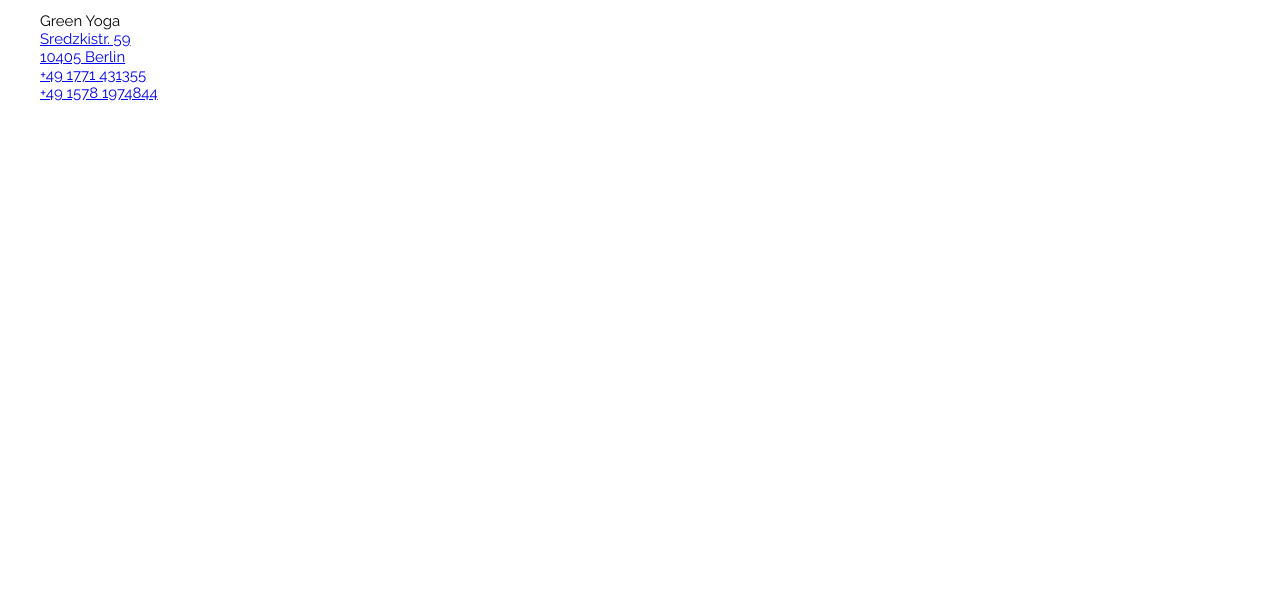
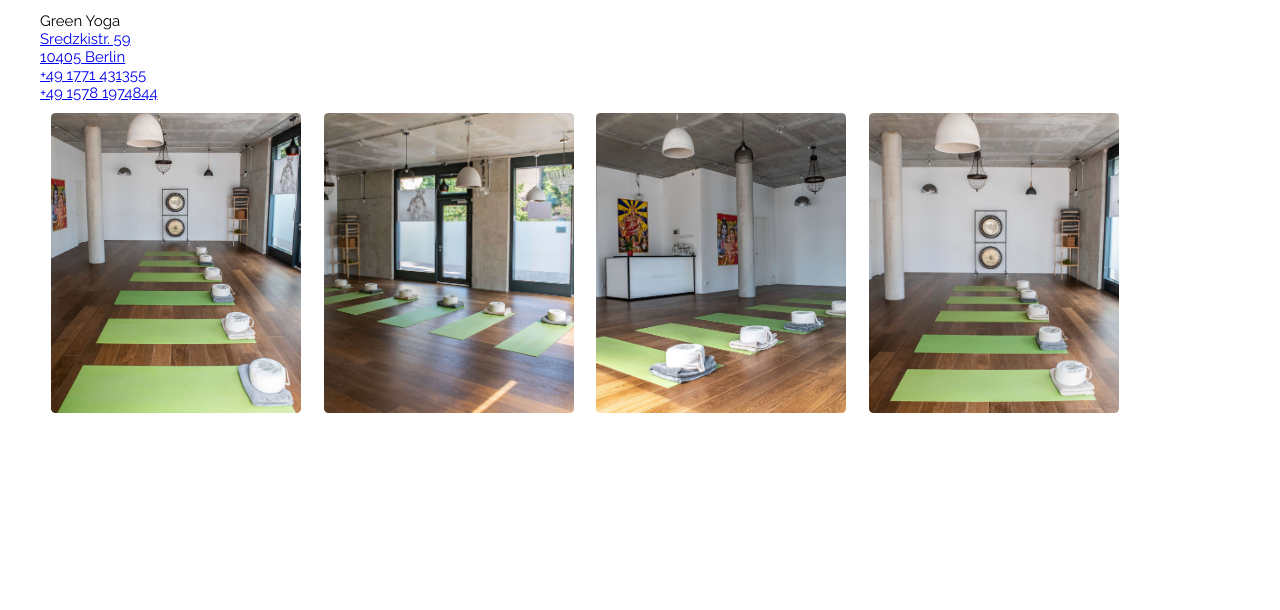
Before and after one commit to Chrysalis-B/green-yoga, a Gatsby site: page /studio in a window 1280 px wide. Shown: the part 74-684 px from the top of the page. Built offline with nearby package versions, Linux system fonts and the light colour scheme; Gatsby itself is replaced by a stand-in of ours.

Commit message:
Add images to studio page

```diff
--- a/src/pages/studio.js
+++ b/src/pages/studio.js
@@ -1,8 +1,18 @@
 import React from "react"
 import Layout from "../components/layout"
 import ContactData from "../data/contact.json"
+import { graphql } from 'gatsby'
+import Img from "gatsby-image/withIEPolyfill"
 
-export default () => (
+
+
+export default ({data}) => {
+    const images = data.allFile.edges;
+    const imageStyles = {
+        margin: '0.75rem',
+        borderRadius: '0.3rem'
+    };
+    return (
     <Layout>
         <div className="studio">
                 <div className="contact">
@@ -12,9 +22,35 @@ export default () => (
                     <a href={ContactData.tel1.url}><p>{ContactData.tel1.number}</p></a>
                     <a href={ContactData.tel2.url}><p>{ContactData.tel2.number}</p></a>
                 </div>
+            {images.map( image => {
+            return (
+            <Img fixed={image.node.childImageSharp.fixed}
+            key={image.node.id}
+            style={imageStyles}
+            objectFit="cover"
+            objectPosition="50% 50%"
+            alt="" />
+            )
+        })}
                 {/* <div className="map">
                     <iframe title="map" src="https://www.google.com/maps/embed?pb=!1m18!1m12!1m3!1d2426.7484859330143!2d13.419246717295579!3d52.5379846596298!2m3!1f0!2f0!3f0!3m2!1i1024!2i768!4f13.1!3m3!1m2!1s0x47a84e0123a140b5%3A0x249d1cbdc20bfd80!2sSredzkistra%C3%9Fe+59%2C+10405+Berlin!5e0!3m2!1sen!2sde!4v1559236774966!5m2!1sen!2sde" width="600" height="450" frameborder="0" style="border:0" allowfullscreen></iframe>
                 </div> */}
         </div>
     </Layout>
-)
+)}
+
+export const query = graphql`
+query {
+    allFile(filter: {relativeDirectory: {eq: "assets/studio"}}) {
+        edges {
+          node {
+              id
+              childImageSharp {
+              fixed(width: 250 height:300) {
+                ...GatsbyImageSharpFixed
+              }
+            }
+          }
+        }
+      }
+  }`;
```
Also changed, not shown: src/assets/studio/studio-one.jpg (renamed from src/assets/studio/DSC02631.JPG).
